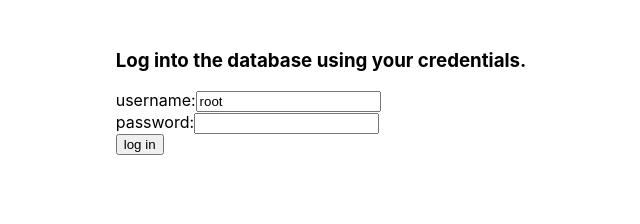
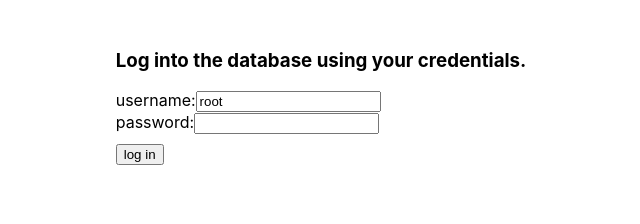
Before and after one commit to selenanguyen/Spotify-Music-Selector, a React (Create React App) app: page / in a window 1280 px wide. Shown: the top 224 px of the page, without its empty margins (319-959 px from the left). Built offline with nearby package versions, Linux system fonts and the light colour scheme.

Commit message:
fixed invalid password error detection

```diff
--- a/src/App.js
+++ b/src/App.js
@@ -18,18 +18,19 @@ class DatabaseLoginView extends Component {
   handleSubmit() {
     const onDatabaseLoginSuccess = this.props.onDatabaseLoginSuccess;
     const setState = this.setState.bind(this);
-    console.log("About to fetch");
     fetch(`/api/databaseLogin?usr=${encodeURIComponent(this.state.username)}&pw=${encodeURIComponent(this.state.password)}`)
     .then(r => {
-      console.log("RECEIVED IN CLIENT ", r)
       return r.json()
     }).then(r => {
       if (r.success) {
-        console.log("SUCCESS IN CLIENT!", r);
         this.props.onDatabaseLoginSuccess();
       }
+      else {
+        setState({
+          errorMsg: r.message
+        })
+      }
     }).catch(e => {
-      console.log("Got an error")
       setState({
         errorMsg: "Invalid username or password"
       })
@@ -47,6 +48,9 @@ class DatabaseLoginView extends Component {
     })
   }
   render() {
+    const labelStyle = {
+      marginTop: '15px'
+    }
     return (
     <span style={{
       display: 'flex',
@@ -54,14 +58,15 @@ class DatabaseLoginView extends Component {
     }}><h3>Log into the database using your credentials.</h3>
     {this.state.errorMsg && <label style={{color: 'red'}}>{this.state.errorMsg}</label>}
       <form style={{ textAlign: 'left'}}>
-        <div><label>username:
+        <div><label style={labelStyle}>username:
           <input type="text" value={this.state.username} onChange={(e) => this.updateUsername(e.target.value)} />
         </label></div>
-        <div><label>password:
+        <div><label style={labelStyle} >password:
           <input type="password" value={this.state.password} onChange={(e) => this.updatePassword(e.target.value)}/>
         </label></div>
       </form>
-      <div style={{ display: 'flex', flexDirection: 'row'}}><button onClick={this.handleSubmit}>log in</button></div>
+      <div style={{ marginTop: '10px', display: 'flex', flexDirection: 'row'}}>
+        <button onClick={this.handleSubmit}>log in</button></div>
     </span>
     );
   }
@@ -164,16 +169,13 @@ class App extends Component {
     var e, r = /([^&;=]+)=?([^&;]*)/g,
     q = window.location.hash.substring(1);
     //q = window.location.href.substring(window.location.origin.length + 2);
-    console.log("url", window.location.origin, "q: " + q);
     while ( e = r.exec(q)) {
       hashParams[e[1]] = decodeURIComponent(e[2]);
     }
-    console.log("hash params: ", hashParams);
     return hashParams;
   }
 
   onDatabaseLoginSuccess() {
-    console.log("Getting state change");
     this.setState({
       ...this.state,
       isLoggedIntoDatabase: true
```
